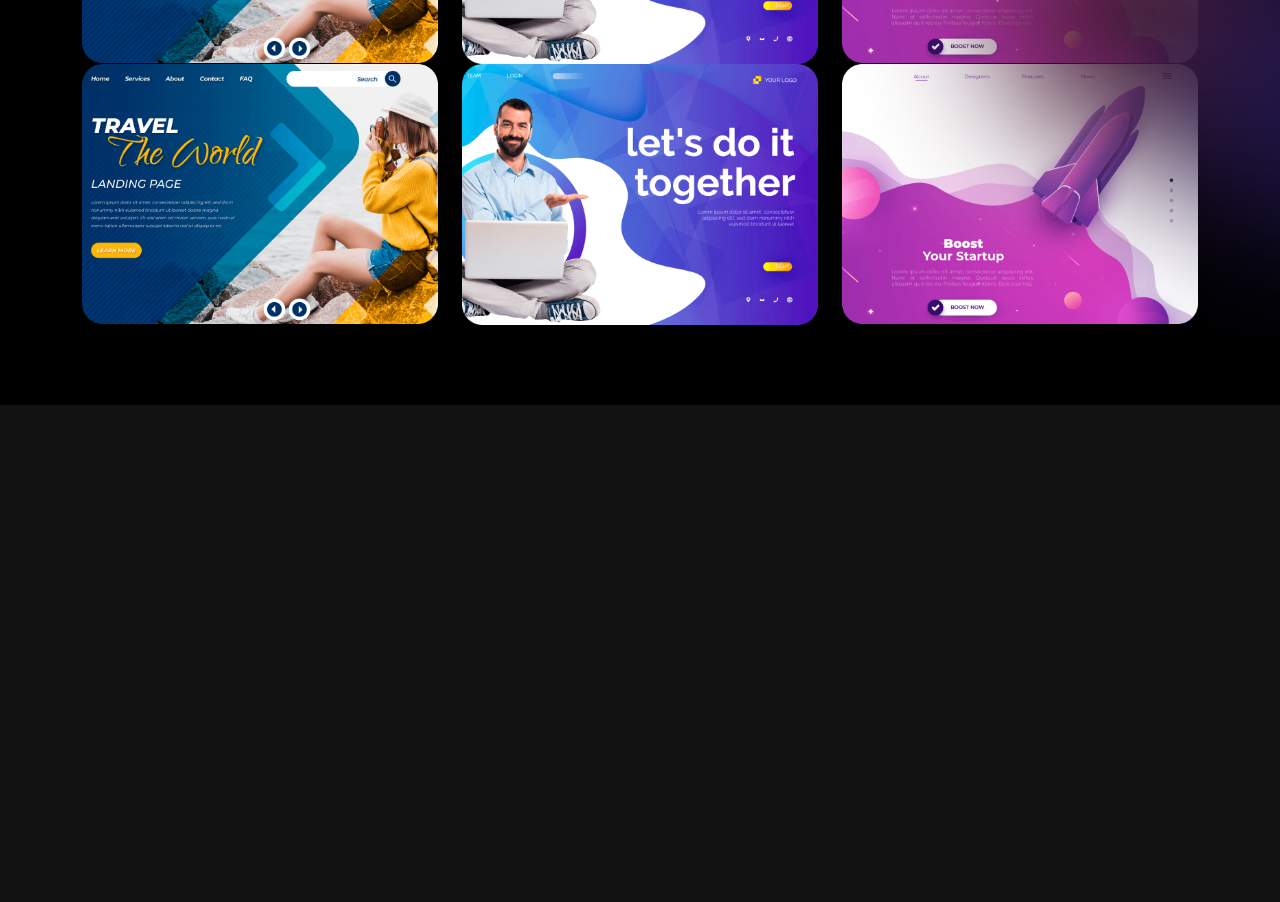
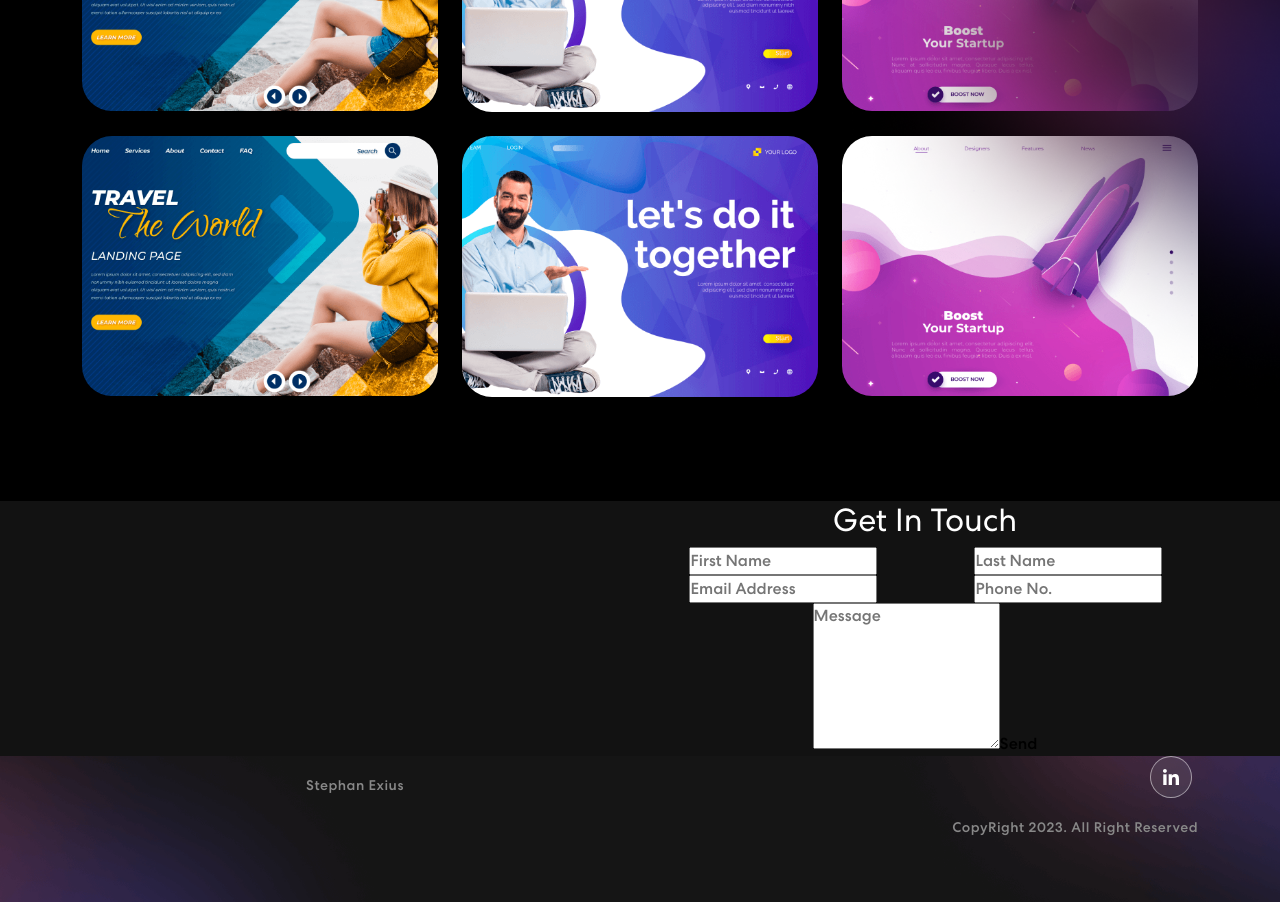
Before and after one commit to StephXius/stephan-exius-portfolio-website, a React (Create React App) app: page / in a window 1280 px wide. Shown: the part 1760-2662 px from the top of the page. Before the commit the page ends 2166 px from the top, so only its background shows below. Built offline with nearby package versions, Linux system fonts and the light colour scheme.

Commit message:
added server, contact and footer. Many modifys

```diff
--- a/package.json
+++ b/package.json
@@ -7,6 +7,9 @@
     "@testing-library/react": "^13.4.0",
     "@testing-library/user-event": "^13.5.0",
     "bootstrap": "^5.2.3",
+    "cors": "^2.8.5",
+    "express": "^4.18.2",
+    "nodemailer": "^6.9.0",
     "react": "^18.2.0",
     "react-bootstrap": "^2.7.0",
     "react-bootstrap-icons": "^1.10.2",
--- a/src/App.css
+++ b/src/App.css
@@ -482,6 +482,27 @@ nav.navbar .navbar-toggler[aria-expanded="true"] .navbar-toggler-icon {
 
 /* Contacts CSS */
 
+/* Footer CSS */
+.footer {
+  padding: 0 0 50px 0;
+  background-image: url('./assets/img/footer-bg.png');
+  background-position: center center;
+  background-size: cover;
+  background-repeat: no-repeat;
+}
+
+.footer img {
+  width: 26%;
+}
+
+.footer p {
+  font-weight: 400;
+  font-size: 14px;
+  color: #888888;
+  letter-spacing: 0.5px;
+  margin-top: 20px;
+}
+
 .App {
   text-align: center;
 }
--- a/src/App.js
+++ b/src/App.js
@@ -5,6 +5,8 @@ import { NavBar } from './components/NavBar';
 import { Banner } from './components/Banner';
 import { Skills } from './components/Skills';
 import { Projects } from './components/Projects';
+import { Contact } from './components/Contact';
+import { Footer } from './components/Footer';
 
 function App() {
   return (
@@ -13,6 +15,8 @@ function App() {
       <Banner />
       <Skills />
       <Projects />
+      <Contact />
+      <Footer />
     </div>
   );
 }
--- /dev/null
+++ b/src/components/Contact.js
@@ -0,0 +1,91 @@
+import  React  from 'react';
+import { useState } from 'react';
+import { Container, Col, Row } from 'react-bootstrap';
+import contactImg from '../assets/img/contact-img.svg';
+
+export const Contact = () => {
+
+    const formInitialDetails = {
+        firstName: '',
+        lastName: '',
+        email: '',
+        phone: '',
+        message: ''
+      }
+      const [formDetails, setFormDetails] = useState(formInitialDetails);
+      const [buttonText, setButtonText] = useState('Send');
+      const [status, setStatus] = useState({});
+
+      const onFormUpdate = (category, value) => {
+          setFormDetails({
+            ...formDetails,
+            [category]: value
+          })
+      }
+
+      const handleSubmit = async (e) => {
+        e.preventDefault();
+        setButtonText("Sending...");
+        let response = await fetch("http://localhost:3000/contact", {
+          method: "POST",
+          headers: {
+            "Content-Type": "application/json;charset=utf-8",
+          },
+          body: JSON.stringify(formDetails),
+        });
+        setButtonText("Send");
+        let result = await response.json();
+        setFormDetails(formInitialDetails);
+        if (result.code == 200) {
+          setStatus({ succes: true, message: 'Message sent successfully'});
+        } else {
+          setStatus({ succes: false, message: 'An error occured, please try again later.'});
+        }
+      };
+
+      return (
+        <section className="contact" id="connect">
+          <Container>
+            <Row className="align-items-center">
+              <Col size={12} md={6}>
+                  {({ isVisible }) =>
+                    <img src={contactImg} alt="Contact Us"/>
+                  }
+              </Col>
+              <Col size={12} md={6}>
+                    <div>
+                    <h2>Get In Touch</h2>
+                    <form onSubmit={handleSubmit}>
+                      <Row>
+                        <Col size={12} sm={6} className="px-1">
+                          <input type="text" value={formDetails.firstName} placeholder="First Name" onChange={(e) => onFormUpdate('firstName', e.target.value)} />
+                        </Col>
+                        <Col size={12} sm={6} className="px-1">
+                          <input type="text" value={formDetails.lasttName} placeholder="Last Name" onChange={(e) => onFormUpdate('lastName', e.target.value)}/>
+                        </Col>
+                        <Col size={12} sm={6} className="px-1">
+                          <input type="email" value={formDetails.email} placeholder="Email Address" onChange={(e) => onFormUpdate('email', e.target.value)} />
+                        </Col>
+                        <Col size={12} sm={6} className="px-1">
+                          <input type="tel" value={formDetails.phone} placeholder="Phone No." onChange={(e) => onFormUpdate('phone', e.target.value)}/>
+                        </Col>
+                        <Col size={12} className="px-1">
+                          <textarea rows="6" value={formDetails.message} placeholder="Message" onChange={(e) => onFormUpdate('message', e.target.value)}></textarea>
+                          <button type="submit"><span>{buttonText}</span></button>
+                        </Col>
+                        {
+                          status.message &&
+                          <Col>
+                            <p className={status.success === false ? "danger" : "success"}>{status.message}</p>
+                          </Col>
+                        }
+                      </Row>
+                    </form>
+                  </div>
+              </Col>
+            </Row>
+          </Container>
+        </section>
+      )
+
+}
--- /dev/null
+++ b/src/components/Footer.js
@@ -0,0 +1,23 @@
+import React from 'react';
+import { Container, Row, Col } from 'react-bootstrap';
+import navicon1 from '../assets/img/nav-icon1.svg';
+
+export const Footer = () => {
+  return (
+    <footer className='footer'>
+        <Container>
+            <Row className='align-item-center'>
+                <Col sm={6}>
+                  <p className='footer-brand-name'>Stephan Exius</p>
+                </Col>
+                <Col sm={6} className='text-center text-sm-end'>
+                    <div className='social-icon'>
+                        <a href=''><img src={navicon1} /></a>
+                    </div>
+                    <p>CopyRight 2023. All Right Reserved</p>
+                </Col>
+            </Row>
+        </Container>
+    </footer>
+  )
+}
--- a/src/components/ProjectCard.js
+++ b/src/components/ProjectCard.js
@@ -3,12 +3,14 @@ import { Col } from 'react-bootstrap';
 
 export const ProjectCard = ({title , description, imgUrl}) => {
   return (
-    <Col sm={6} md={4}>
+    <Col size={12} sm={6} md={4}>
+      <div className="proj-imgbx">
         <img src={imgUrl} />
-        <div className='proj-txtx'>
-            <h4>{title}</h4>
-            <span>{description}</span>
+        <div className="proj-txtx">
+          <h4>{title}</h4>
+          <span>{description}</span>
         </div>
+      </div>
     </Col>
   )
 }
--- a/src/components/Projects.js
+++ b/src/components/Projects.js
@@ -50,7 +50,7 @@ export const Projects = () => {
                     <h2>Projects</h2>
                     <p>These are my projects that I have done recently. They were coded in HTML, CSS, JavaScript and React</p>
                     <Tab.Container id='projects-tab' defaultActiveKey='first'>
-                    <Nav variant="pills" defaultActiveKey="/home">
+                    <Nav variant="pills" className='nav-pills mb-5 justify-content-center align-items-center' id='pills-tab'>
                         <Nav.Item>
                             <Nav.Link eventKey='first'>Tab One</Nav.Link>
                         </Nav.Item>
@@ -76,9 +76,9 @@ export const Projects = () => {
                                 }
                             </Row>
                         </Tab.Pane>
-                        <Tab.Pane eventKey='second'>
+                        <Tab.Pane eventKey='second'> Work in Progress
                         </Tab.Pane>
-                        <Tab.Pane eventKey='third'></Tab.Pane>
+                        <Tab.Pane eventKey='third'> Work in Progress </Tab.Pane>
                     </Tab.Content>
                     </Tab.Container>
                 </Col>
```
Also changed, not shown: server.js (added, +52 -0 lines), 1 other file (tests, documents, lock files or other folders).
